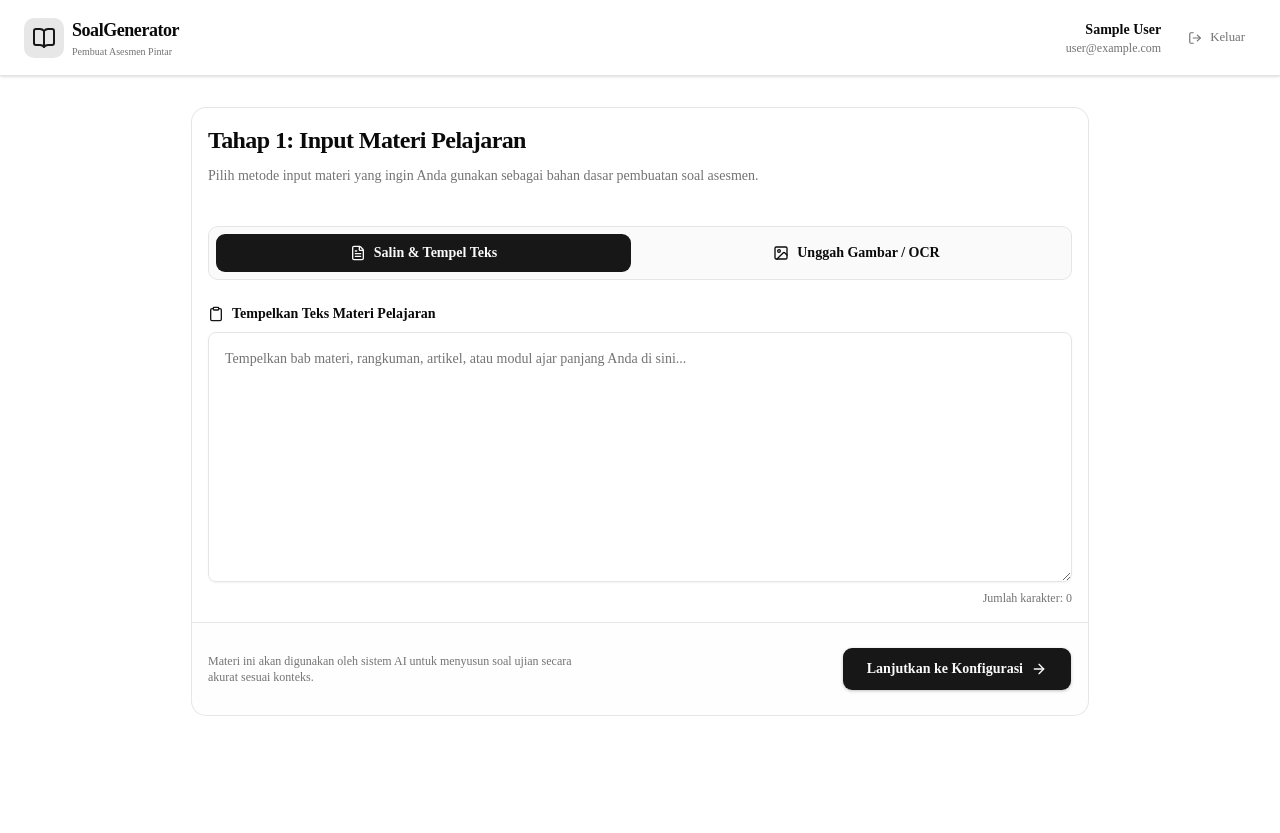
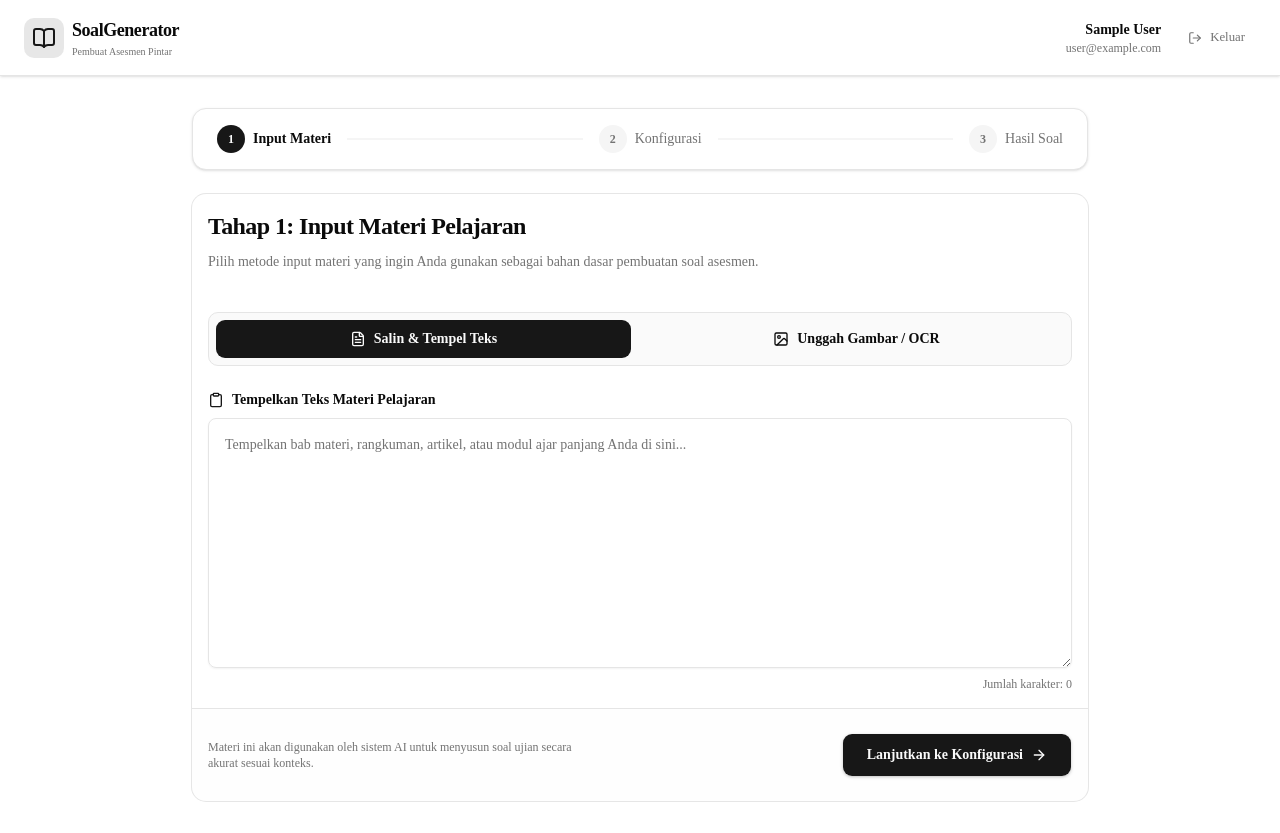
Before and after one commit to dunalism/soalgenerator, a Next.js app: page /dashboard in a window 1280 px wide. Before the commit the page ends 800 px from the top, so only its background shows below. Built offline with nearby package versions, Linux system fonts and the light colour scheme; no server answers; sample sign-in values are in the browser's storage.

Commit message:
tambah lagi progress bar

```diff
--- a/src/app/dashboard/page.tsx
+++ b/src/app/dashboard/page.tsx
@@ -5,6 +5,7 @@ import { InputStep } from "@/components/dashboard/InputStep";
 import { ConfigStep } from "@/components/dashboard/ConfigStep";
 import { ReviewStep } from "@/components/dashboard/ReviewStep";
 import { Question } from "@/components/dashboard/QuestionCard";
+import { ProgressBar } from "@/components/dashboard/ProgressBar";
 
 export default function DashboardPage() {
   const [step, setStep] = useState<"INPUT" | "CONFIG" | "REVIEW">("INPUT");
@@ -113,6 +114,8 @@ export default function DashboardPage() {
 
   return (
     <div className="space-y-6 max-w-4xl mx-auto w-full">
+      <ProgressBar currentStep={step} />
+
       {step === "INPUT" && (
         <InputStep
           inputType={inputType}
--- /dev/null
+++ b/src/components/dashboard/ProgressBar.tsx
@@ -0,0 +1,111 @@
+"use client";
+
+import { cn } from "@/lib/utils";
+
+type StepType = "INPUT" | "CONFIG" | "REVIEW";
+
+interface ProgressBarProps {
+  currentStep: StepType;
+}
+
+export function ProgressBar({ currentStep }: ProgressBarProps) {
+  const isInputActive = currentStep === "INPUT";
+  const isConfigActive = currentStep === "CONFIG";
+  const isReviewActive = currentStep === "REVIEW";
+
+  return (
+    <div className="flex items-center justify-between px-4 sm:px-6 py-4 bg-card border border-border rounded-xl shadow-sm mb-6 w-full">
+      {/* Step 1 */}
+      <div className="flex items-center gap-2">
+        <span
+          className={cn(
+            "font-bold rounded-full w-7 h-7 flex items-center justify-center text-xs transition-colors duration-300",
+            isInputActive
+              ? "bg-primary text-primary-foreground"
+              : "bg-green-500 text-white", // Completed state
+          )}
+        >
+          {isInputActive ? "1" : "✓"}
+        </span>
+        <span
+          className={cn(
+            "text-sm font-semibold hidden sm:inline transition-colors duration-300",
+            isInputActive
+              ? "text-foreground"
+              : "text-green-600 dark:text-green-400",
+          )}
+        >
+          Input Materi
+        </span>
+      </div>
+
+      {/* Connecting Line 1 */}
+      <div
+        className={cn(
+          "h-[2px] flex-1 mx-4 transition-colors duration-300",
+          isInputActive ? "bg-muted" : "bg-green-500",
+        )}
+      ></div>
+
+      {/* Step 2 */}
+      <div className="flex items-center gap-2">
+        <span
+          className={cn(
+            "font-bold rounded-full w-7 h-7 flex items-center justify-center text-xs transition-colors duration-300",
+            isConfigActive
+              ? "bg-primary text-primary-foreground"
+              : isReviewActive
+                ? "bg-green-500 text-white" // Completed state
+                : "bg-muted text-muted-foreground", // Upcoming state
+          )}
+        >
+          {isReviewActive ? "✓" : "2"}
+        </span>
+        <span
+          className={cn(
+            "text-sm font-medium hidden sm:inline transition-colors duration-300",
+            isConfigActive
+              ? "text-foreground font-semibold"
+              : isReviewActive
+                ? "text-green-600 dark:text-green-400 font-semibold"
+                : "text-muted-foreground",
+          )}
+        >
+          Konfigurasi
+        </span>
+      </div>
+
+      {/* Connecting Line 2 */}
+      <div
+        className={cn(
+          "h-[2px] flex-1 mx-4 transition-colors duration-300",
+          isReviewActive ? "bg-green-500" : "bg-muted",
+        )}
+      ></div>
+
+      {/* Step 3 */}
+      <div className="flex items-center gap-2">
+        <span
+          className={cn(
+            "font-bold rounded-full w-7 h-7 flex items-center justify-center text-xs transition-colors duration-300",
+            isReviewActive
+              ? "bg-primary text-primary-foreground animate-pulse"
+              : "bg-muted text-muted-foreground",
+          )}
+        >
+          3
+        </span>
+        <span
+          className={cn(
+            "text-sm font-medium hidden sm:inline transition-colors duration-300",
+            isReviewActive
+              ? "text-foreground font-semibold"
+              : "text-muted-foreground",
+          )}
+        >
+          Hasil Soal
+        </span>
+      </div>
+    </div>
+  );
+}
```
